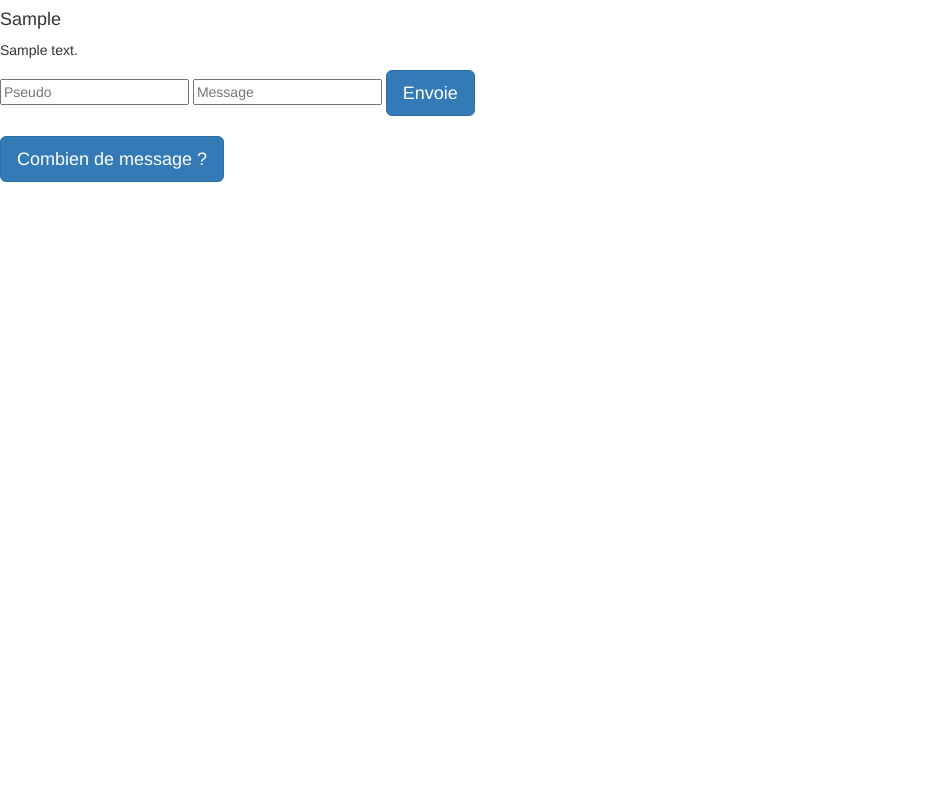
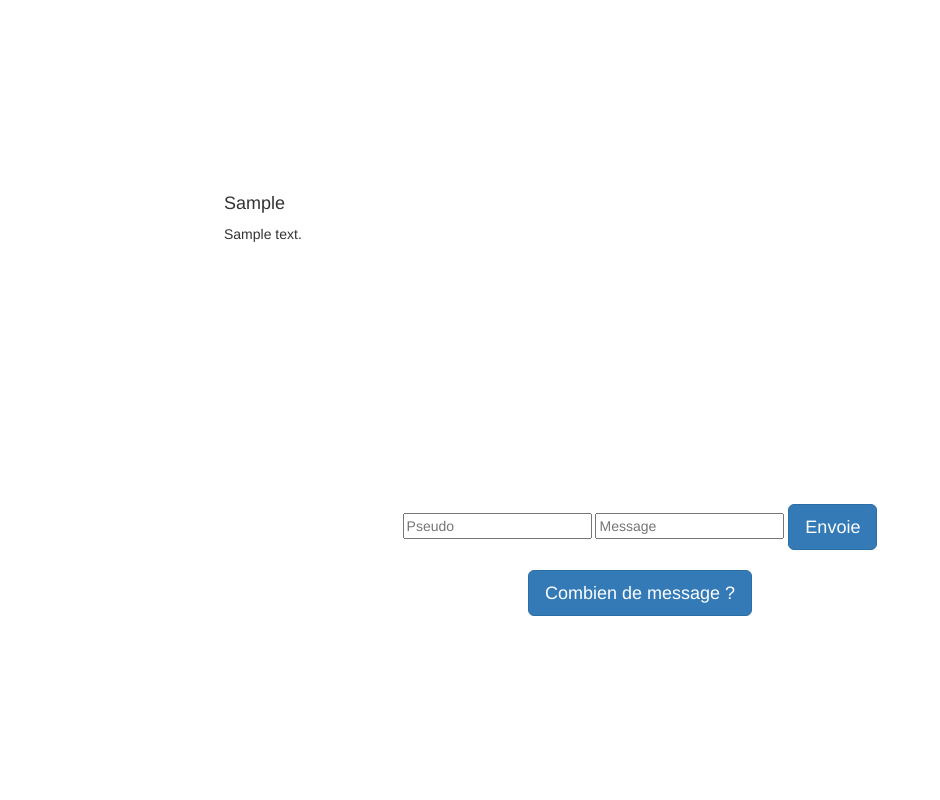
Before and after one commit to ABSylvain/chat, a PHP site: page / in a window 1280 px wide. Shown: the whole page, without its empty margins (0-940 px from the left). Run offline with PHP 8.4, Linux system fonts and the light colour scheme; tables that the repository leaves empty hold one stand-in row (values such as "Sample post").

Commit message:
commit design fini

```diff
--- a/index.php
+++ b/index.php
@@ -6,7 +6,7 @@
     <meta name="viewport" content="width=device-width, initial-scale=1.0">
     <meta http-equiv="X-UA-Compatible" content="ie=edge">
     <link rel="stylesheet" href="https://maxcdn.bootstrapcdn.com/bootstrap/3.3.7/css/bootstrap.min.css" integrity="sha384-BVYiiSIFeK1dGmJRAkycuHAHRg32OmUcww7on3RYdg4Va+PmSTsz/K68vbdEjh4u" crossorigin="anonymous">
-    <script src="https://maxcdn.bootstrapcdn.com/bootstrap/3.3.7/js/bootstrap.min.js" integrity="sha384-Tc5IQib027qvyjSMfHjOMaLkfuWVxZxUPnCJA7l2mCWNIpG9mGCD8wGNIcPD7Txa" crossorigin="anonymous"></script>
+    <link rel="stylesheet" type="text/css" href="style.css">
     <title>Chat</title>
 </head>
 <body>
@@ -137,6 +137,7 @@
                             // et le 2em crochet cible notre column de notre tableau.
                             h4.textContent = tableauMess[i][1];
                             p.textContent = tableauMess[i][0];
+                            div.scrollTop = div.scrollHeight;
 
 
 
@@ -156,6 +157,7 @@
                             p.innerHTML = tableauMess[i][0];
                             // on remplace l'ancienne value de ancienMax pour la prochaine boucle
                             ancienMax = tableauMess.length;
+                            div.scrollTop = div.scrollHeight;
                         }
                     }
                 }
--- /dev/null
+++ b/style.css
@@ -0,0 +1,19 @@
+body {
+    width: 100%;
+    height: 100vh;
+    padding: 0;
+    margin: 0;
+    display: flex;
+    flex-direction: column;
+    justify-content: center;
+    align-items: center;
+}
+
+#boxDialogue {
+    width: 65%;
+    height: 40%;
+    padding: 0;
+    margin: 0;
+    word-wrap: break-word;
+    overflow: scroll;
+}
```
